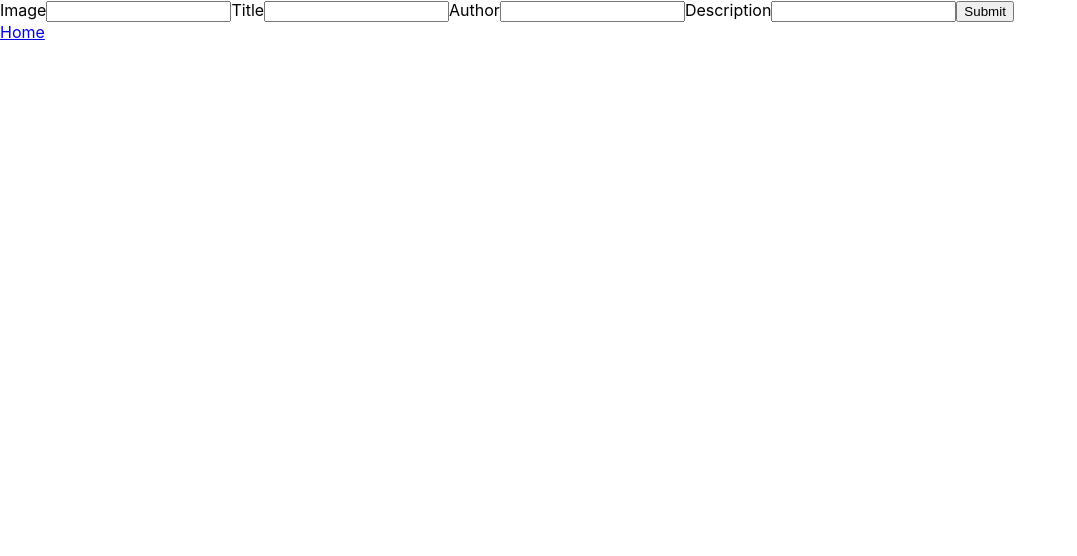
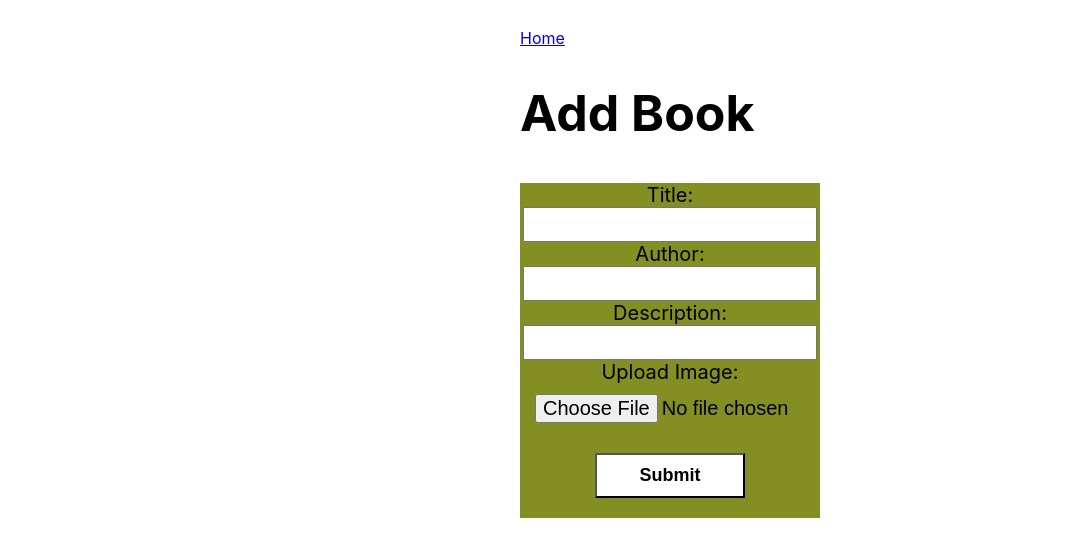
Before and after one commit to B-Elfagid/booknet_frontend, a React (Create React App) app: page /addbook in a window 1280 px wide. Shown: the top 556 px of the page, without its empty margins (0-1077 px from the left). Built offline with nearby package versions, Linux system fonts and the light colour scheme.

Commit message:
simple styling added for bookform

```diff
--- a/src/App.css
+++ b/src/App.css
@@ -21,3 +21,50 @@
   font-size: 15px
 
 }
+
+.book-container {
+  position: absolute;
+  top:30%;
+  left:50%;
+  transform: translate(-40%, -40%);
+  width: 300px;
+}
+
+.book-form {
+  font-size: 20px;
+  text-align: center;
+  margin: 40px 0;
+  background-color: #838e23;
+}
+
+.book-container h3 {
+  font-size: 50px;
+  margin:15px 0;
+
+}
+
+.book-form input {
+  font-size: 10px;
+  padding: 10px;
+  width: 90%;
+
+}
+
+.book-form button {
+  font-size: 18px;
+  font-weight: bold;
+  margin: 20px 0;
+ padding: 10px 15px;
+ width: 50%;
+
+ background-color: #fff;
+}
+
+.book-form button:hover {
+  color:green;
+}
+
+#image-input {
+  font-size: 20px;
+
+}
--- a/src/components/books/BookForm.js
+++ b/src/components/books/BookForm.js
@@ -1,25 +1,30 @@
 import React from 'react';
-import { Link } from 'react-router-dom';
+import { NavLink } from 'react-router-dom';
 
 export default class BookForm extends React.Component {
     render(){
         return(
-            <div>
-                <form>
-                     <lable htmlFor="image-input">Image</lable>
-                      <input id="image-input" type="text" />
-                     <lable htmlFor="title-input">Title</lable>
-                      <input id="title-input" type="text" />
-                     <lable htmlFor="author-input">Author</lable>
-                      <input id="author-input" type="text" />
-                     <lable htmlFor="description-input">Description</lable>
-                      <input id="description-input" type="text" />
+            <div className="book-container" >
+
+                 <div>
+                   <NavLink to='/'> Home </NavLink>
+                </div>
+                <br/>
+                <h3> Add Book </h3>
+                <form className="book-form">
+
+                     <lable htmlFor="title-input">Title:</lable>
+                      <input id="title-input" type="text" /><br/>
+                     <lable htmlFor="author-input">Author:</lable>
+                      <input id="author-input" type="text" /><br/>
+                     <lable htmlFor="description-input">Description:</lable>
+                      <input id="description-input" type="text" /><br/>
+                      <lable htmlFor="image-input">Upload Image:</lable>
+                      <input id="image-input" type="file" /> <br/>
                      <button type="submit">Submit</button>
                 </form>
 
-                <div>
-                 <Link to='/'> Home </Link>
-                </div>
+
             </div>
         )
     }
```
Also changed, not shown: public/image7.jpg (added).
